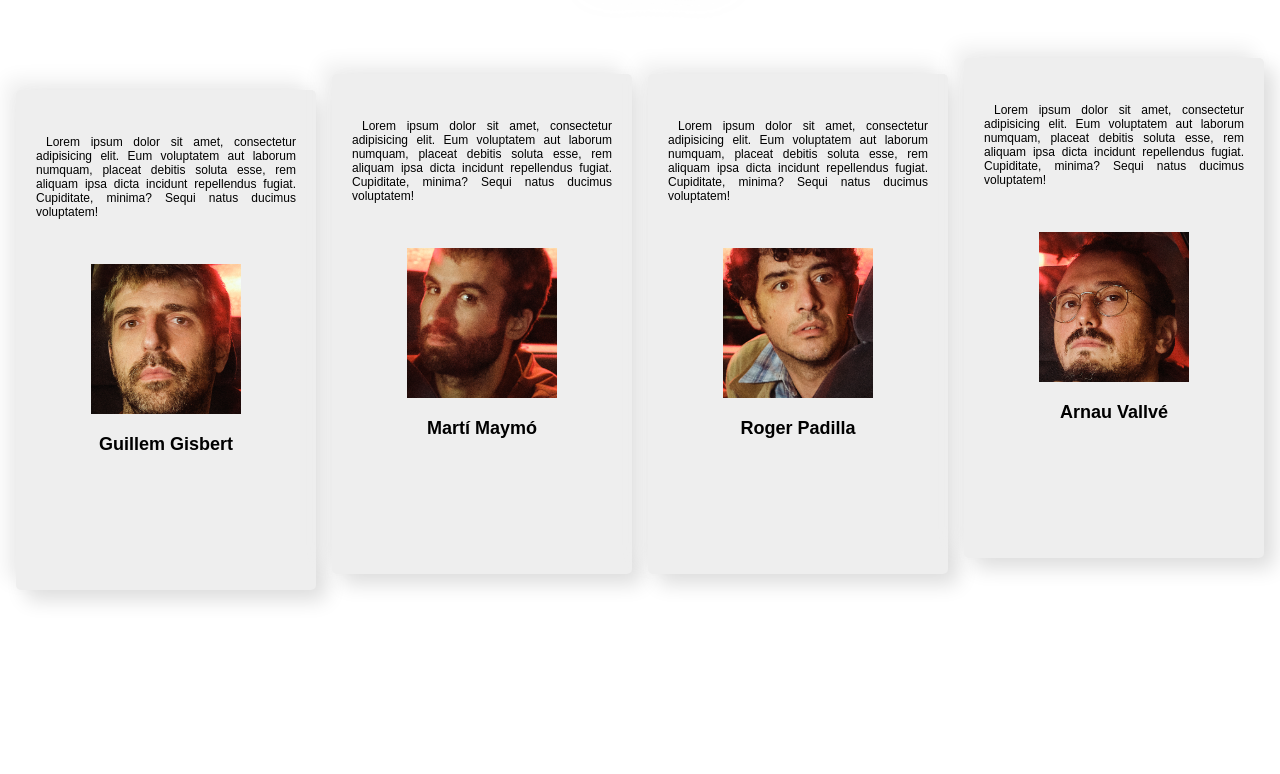
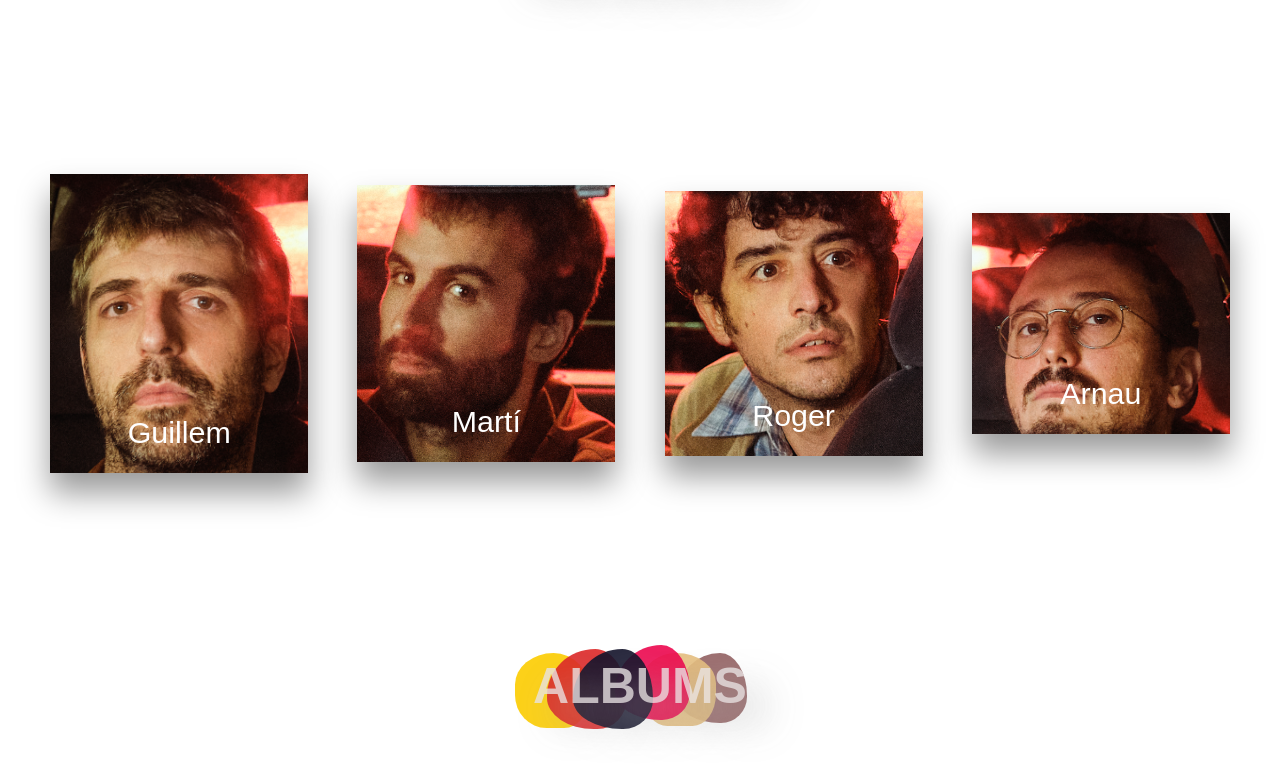
Before and after one commit to hopippolla/manel, a website: page index.html in a window 1280 px wide. Shown: the part 763-1537 px from the top of the page. Drawn offline with Linux system fonts and the light colour scheme; a web font is replaced by a local one.

Commit message:
new band section

```diff
--- a/index.html
+++ b/index.html
@@ -36,15 +36,15 @@
           <div class="circle-2 bona-gent"></div>
           <div class="circle-3 competeixo"></div>
 
-          <h1 class="section-heading-2 line-display">band</h1>
-        <div class="circle-2 atletes"></div>
-        <div class="circle-3 milles"></div>
-        <div class="circle-1 els-millors"></div>
+          <h1 class="section-heading-2 line-display">members</h1>
+        <div class="circle-4 atletes"></div>
+        <div class="circle-5 milles"></div>
+        <div class="circle-6 els-millors"></div>
     </div>
-        <div class="band-wrapper">
-          <div class="member">
+        <!-- <div class="band-wrapper"> -->
+          <!-- <div class="member">
 
-            <p class="member-text">Lorem ipsum dolor sit amet, consectetur adipisicing elit. Eum voluptatem aut laborum numquam, placeat debitis soluta esse, rem aliquam ipsa dicta incidunt repellendus fugiat. Cupiditate, minima? Sequi natus ducimus voluptatem!
+            <p class="member-text">
             </p>
 
             <img src="images/member-1.png" alt="member-photo" class="member-img blob-wobble-1">
@@ -53,15 +53,14 @@
 
           <div class="member">
 
-            <p class="member-text">Lorem ipsum dolor sit amet, consectetur adipisicing elit. Eum voluptatem aut laborum numquam, placeat debitis soluta esse, rem aliquam ipsa dicta incidunt repellendus fugiat. Cupiditate, minima? Sequi natus ducimus voluptatem!
+            <p class="member-text">
             </p>
             <img src="images/member-2.png" alt="member-photo" class="member-img blob-wobble">
             <h4 class="member-name">Martí Maymó</h4>
           </div>
 
           <div class="member">
-
-            <p class="member-text">Lorem ipsum dolor sit amet, consectetur adipisicing elit. Eum voluptatem aut laborum numquam, placeat debitis soluta esse, rem aliquam ipsa dicta incidunt repellendus fugiat. Cupiditate, minima? Sequi natus ducimus voluptatem!
+            <p class="member-text">
             </p>
             <img src="images/member-3.png" alt="member-photo" class="member-img blob-wobble-3">
             <h4 class="member-name">Roger Padilla</h4>
@@ -69,10 +68,29 @@
 
           <div class="member">
 
-            <p class="member-text">Lorem ipsum dolor sit amet, consectetur adipisicing elit. Eum voluptatem aut laborum numquam, placeat debitis soluta esse, rem aliquam ipsa dicta incidunt repellendus fugiat. Cupiditate, minima? Sequi natus ducimus voluptatem!
+            <p class="member-text">
             </p>
             <img src="images/member-4.png" alt="member-photo" class="member-img blob-wobble-1">
             <h4 class="member-name">Arnau Vallvé</h4>
+          </div> -->
+
+          <div class="band-wrapper">
+            <div class="box">
+              <img src="images/member-1.png">
+              <span>Guillem</span>
+            </div>
+            <div class="box">
+              <img src="images/member-2.png">
+              <span>Martí</span>
+            </div>
+            <div class="box">
+              <img src="images/member-3.png">
+              <span>Roger</span>
+            </div>
+            <div class="box">
+              <img src="images/member-4.png">
+              <span>Arnau</span>
+            </div>
           </div>
         </div>
 
@@ -82,14 +100,13 @@
 
       <section class="section-3 " id="albums">
           <div class="blobs">
-              <div class="circle-1 malalta"></div>
-              <div class="circle-2 bona-gent"></div>
-              <div class="circle-3 competeixo"></div>
-
+            <div class="circle-1 malalta"></div>
+            <div class="circle-2 bona-gent"></div>
+            <div class="circle-3 competeixo"></div>
               <h1 class="section-heading-2 line-display">albums</h1>
-            <div class="circle-2 atletes"></div>
-            <div class="circle-3 milles"></div>
-            <div class="circle-1 els-millors"></div>
+            <div class="circle-4 atletes"></div>
+            <div class="circle-5 milles"></div>
+            <div class="circle-6 els-millors"></div>
         </div>
 
         <div class="album-wrapper">
--- a/style.css
+++ b/style.css
@@ -28,7 +28,6 @@ body {
   bottom: 0;
   right: 0;
   display: inline-flex;
-
   cursor: pointer;
   align-items: center;
   justify-content: center;
@@ -128,7 +127,7 @@ svg:hover {
 .section-1-heading {
   font-size: 8rem;
   font-weight: 700;
-  text-transform: downcase;
+  text-transform: lowercase;
   position: absolute;
   top: 12vw;
   left: 50%;
@@ -169,11 +168,54 @@ svg:hover {
   font-size: 5rem;
   font-weight: bold;
   text-transform: uppercase;
-  color: #999;
+  color: rgb(232, 227, 227);
   text-align: center;
-  opacity: 0.1;
+  opacity: 0.8;
   text-shadow: 2rem 2rem 4rem #aaa;
   padding-top: 2rem;
+  z-index: 300;
+  /* text-transform: lowercase; */
+}
+
+.band-wrapper {
+  /* display: flex; */
+  width: 100%;
+  padding: 4% 2%;
+  box-sizing: border-box;
+  height: 80vh;
+  top: 400rem;
+}
+
+.box {
+  flex: 1;
+  overflow: hidden;
+  transition: .5s;
+  margin: 10% 2%;
+  box-shadow: 0 20px 30px rgba(0,0,0,.4);
+  line-height: 0;
+}
+
+.box > img {
+  width: 100%;
+  height: calc(100% - 10vh);
+  object-fit: cover;
+  transition: .5s;
+}
+
+.box > span {
+  font-size: 3.8vh;
+  display: block;
+  text-align: center;
+  height: 10vh;
+  line-height: 2.6;
+  margin-top: -10rem;
+  color: #fff;
+}
+
+.box:hover { flex: 1 1 20%; }
+.box:hover > img {
+  width: 100%;
+  height: 100%;
 }
 
 .member {
@@ -228,7 +270,7 @@ svg:hover {
   height: 15rem;
   object-fit: cover;
   margin: 2rem 0;
-  /* border-radius: 50%; */
+  border-radius: 50%;
 }
 
 .member-name {
@@ -242,7 +284,7 @@ svg:hover {
   display: flex;
   flex-direction: column;
   justify-content: space-between;
-  padding: 15rem;
+  padding: 1rem;
   font-size: 3rem;
 }
 
@@ -250,26 +292,35 @@ svg:hover {
   align-items: center;
   justify-content: space-evenly;
   text-align: center;
+  position: relative;
 }
 
 .line-display {
   display: inline-block;
+  z-index: 600;
+  /* text-transform: lowercase; */
 }
 
 .circle-1 {
-  display: inline-block;
+  /* display: inline-block; */
+  position: absolute;
+  right: 51%;
+  bottom: 20%;
+  top: 15%;
   background: plum;
-  width: 60px;
-  height: 60px;
+  width: 80px;
+  height: 80px;
   border-radius: 40% 60% 70% 30% / 40% 50% 60% 50%;
   overflow: hidden;
-  animation: morph 3s linear infinite;
+  animation: morph 10s linear infinite;
+  z-index: -100;
+  opacity: .5;
 }
 
 @keyframes morph {
   0%,
   100% {
-    border-radius: 90% 60% 70% 40% / 40% 60% 50%;
+    border-radius: 90% 60% 70% 40% / 40% 60% 50% 60%;
   }
   34% {
     border-radius: 70% 80% 50% 50% / 50% 70% 70% 70%;
@@ -281,13 +332,18 @@ svg:hover {
 }
 
 .circle-2 {
-  display: inline-block;
+  /* display: inline-block; */
+  position: absolute;
+  right: 46%;
+  top: 10%;
   background: plum;
-  width: 60px;
-  height: 60px;
+  width: 75px;
+  height: 75px;
   border-radius: 60% 40% 60% 70% / 50% 80% 70% 60%;
   /* overflow: hidden; */
-  animation: morph-2 4s linear infinite;
+  animation: morph-2 10s linear infinite;
+  opacity: .1;
+  /* z-index: 120; */
 }
 
 @keyframes morph-2 {
@@ -304,13 +360,100 @@ svg:hover {
 }
 
 .circle-3 {
-  display: inline-block;
+  /* display: inline-block; */
+  position: absolute;
+  right: 49%;
+  top: 16%;
   background: plum;
-  width: 60px;
-  height: 60px;
+  width: 80px;
+  height: 80px;
+  border-radius: 60% 40% 60% 70% / 50% 80% 70% 60%;
+  /* overflow: hidden; */
+  animation: morph-3 10s linear infinite;
+  opacity: .5;
+}
+
+@keyframes morph-3 {
+  0%,
+  100% {
+    border-radius: 60% 80% 40% 50% / 60% 40% 50%;
+  }
+  34% {
+    border-radius: 70% 80% 50% 50% / 50% 70% 70% 70%;
+  }
+  60% {
+    border-radius: 100% 60% 60% 100% / 100% 100% 60% 60%;
+  }
+}
+
+.circle-4 {
+  /* display: inline-block; */
+  position: absolute;
+  right: 54%;
+  top: 20%;
+  background: plum;
+  width: 75px;
+  height: 75px;
+  border-radius: 60% 40% 60% 70% / 50% 80% 70% 60%;
+  /* overflow: hidden; */
+  animation: morph-3 15s linear infinite;
+  z-index: -150;
+  opacity: .2;
+}
+
+@keyframes morph-3 {
+  0%,
+  100% {
+    border-radius: 60% 80% 40% 50% / 60% 40% 50%;
+  }
+  34% {
+    border-radius: 70% 80% 50% 50% / 50% 70% 70% 70%;
+  }
+  60% {
+    border-radius: 100% 60% 60% 100% / 100% 100% 60% 60%;
+  }
+}
+
+.circle-5 {
+  /* display: inline-block; */
+  position: absolute;
+  right: 41.5%;
+  top: 20%;
+  bottom: 8%;
+  background: plum;
+  width: 70px;
+  height: 70px;
+  border-radius: 60% 40% 60% 70% / 50% 80% 70% 60%;
+  /* overflow: hidden; */
+  animation: morph-3 10s linear infinite;
+  z-index: -120;
+}
+
+@keyframes morph-3 {
+  0%,
+  100% {
+    border-radius: 60% 80% 40% 50% / 60% 40% 50%;
+  }
+  34% {
+    border-radius: 70% 80% 50% 50% / 50% 70% 70% 70%;
+  }
+  60% {
+    border-radius: 100% 60% 60% 100% / 100% 100% 60% 60%;
+  }
+}
+
+.circle-6 {
+  /* display: inline-block; */
+  position: absolute;
+  right: 44%;
+  top: 20%;
+  background: plum;
+  width: 73px;
+  height: 73px;
   border-radius: 60% 40% 60% 70% / 50% 80% 70% 60%;
   /* overflow: hidden; */
   animation: morph-3 5s linear infinite;
+  z-index: -80;
 }
 
 @keyframes morph-3 {
@@ -329,11 +472,12 @@ svg:hover {
 .album-wrapper {
   display: grid;
   grid-template-columns: repeat(3, 1fr);
-  row-gap: 4rem;
+  row-gap: 3rem;
   column-gap: 2rem;
   justify-content: space-evenly;
   align-items: center;
   height: 70%;
+  margin-left: 10rem;
 }
 
 .album-detail {
@@ -453,7 +597,7 @@ svg:hover {
 
 .milles {
   background-color: #5c1213;
-  opacity: 0.9;
+  opacity: 0.6;
 }
 
 .atletes {
@@ -477,8 +621,8 @@ svg:hover {
 }
 
 .gallery {
-  height: 103vh;
-  margin-top: 700px;
+  height: 93vh;
+  margin-top: 600px;
   background-color: #14142c;
   grid-column: full-start / full-end;
   display: grid;
@@ -678,6 +822,7 @@ h1 {
   text-align: center;
   font-family: "Radio Canada", sans-serif;
   color: #540032;
+  z-index: 1000;
 }
 
 p.bg {
```
